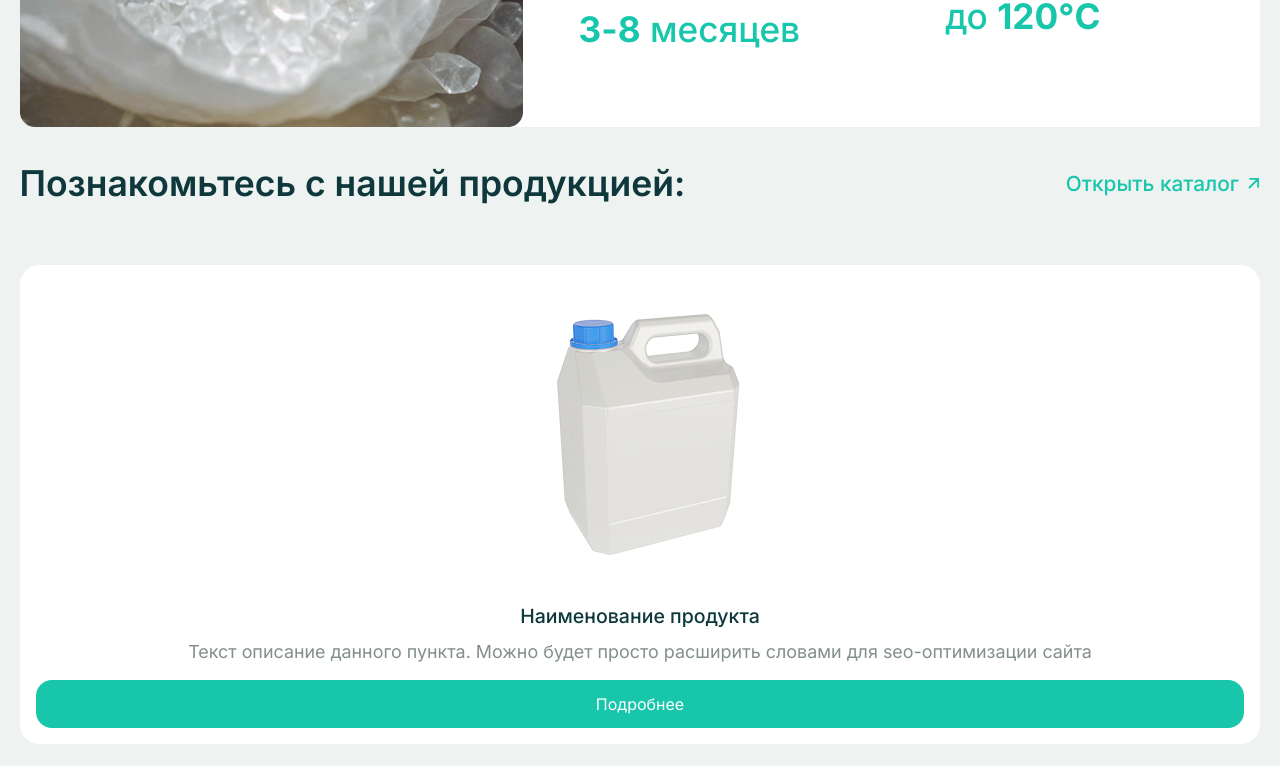
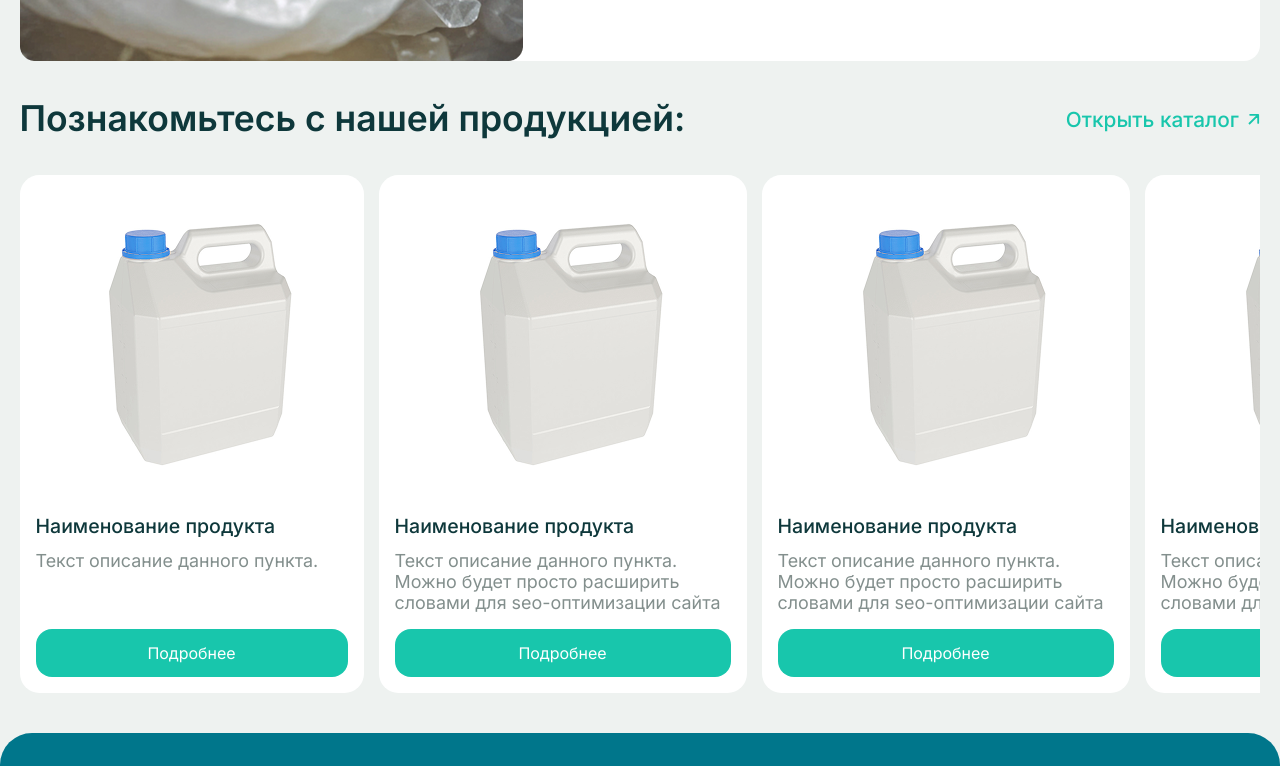
Before and after one commit to ferucci/Alfa-Line, a website built with Vite: page index.html in a window 1280 px wide. Shown: the part 1837-2603 px from the top of the page. Built offline with nearby package versions, Linux system fonts and the light colour scheme.

Commit message:
Added swiper, and correct layout

```diff
--- a/index.html
+++ b/index.html
@@ -301,9 +301,29 @@
               </svg>
             </div>
           </div>
-          <ul class="products__list" role="list">
-            <li class="products__item product">
-              <img src="src/images/products/product.png" alt="image product">
+          <div class="swiper products-slider">
+            <ul class="swiper-wrapper products__list" role="list">
+              <li class="swiper-slide products__item product">
+                <div class="product__image-container">
+                  <img class="product__image  swiper-lazy" src="src/images/products/product.png" alt="image product">
+                </div>
+                <div class="product__content">
+                  <h5 class="product__title">
+                    Наименование продукта
+                  </h5>
+                  <p class="product__desc">
+                    Текст описание данного пункта.
+                  </p>
+                  <a href="#" class="product__btn action">
+                    Подробнее
+                  </a>
+                </div>
+              </li>
+              <li class="swiper-slide products__item product">
+                <div class="product__image-container">
+                  <img class="product__image  swiper-lazy" src="src/images/products/product.png" alt="image product">
+                </div>
+                <div class="product__content">
                   <h5 class="product__title">
                     Наименование продукта
                   </h5>
@@ -313,10 +333,64 @@
                   <a href="#" class="product__btn action">
                     Подробнее
                   </a>
+                </div>
+              </li>
+              <li class="swiper-slide products__item product">
+                <div class="product__image-container">
+                  <img class="product__image  swiper-lazy" src="src/images/products/product.png" alt="image product">
+                </div>
+                <div class="product__content">
+                  <h5 class="product__title">
+                    Наименование продукта
+                  </h5>
+                  <p class="product__desc">
+                    Текст описание данного пункта. Можно будет просто расширить словами для seo-оптимизации сайта
+                  </p>
+                  <a href="#" class="product__btn action">
+                    Подробнее
+                  </a>
+                </div>
+              </li>
+              <li class="swiper-slide products__item product">
+                <div class="product__image-container">
+                  <img class="product__image  swiper-lazy" src="src/images/products/product.png" alt="image product">
+                </div>
+                <div class="product__content">
+                  <h5 class="product__title">
+                    Наименование продукта
+                  </h5>
+                  <p class="product__desc">
+                    Текст описание данного пункта. Можно будет просто расширить словами для seo-оптимизации сайта
+                  </p>
+                  <a href="#" class="product__btn action">
+                    Подробнее
+                  </a>
+                </div>
+              </li>
+              <li class="swiper-slide products__item product">
+                <div class="product__image-container">
+                  <img class="product__image  swiper-lazy" src="src/images/products/product.png" alt="image product">
+                </div>
+                <div class="product__content">
+                  <h5 class="product__title">
+                    Наименование продукта
+                  </h5>
+                  <p class="product__desc">
+                    Текст описание данного пункта. Можно будет просто расширить словами для seo-оптимизации сайта
+                  </p>
+                  <a href="#" class="product__btn action">
+                    Подробнее
+                  </a>
+                </div>
               </li>
             </ul>
           </div>
         </div>
+      </div>
+    </section>
+
+    <section class="section spheres">
+
     </section>
   </main>
 
@@ -367,6 +441,7 @@
     </div>
   </footer>
   <div class="overlay"></div>
+
   <script type="module" src="/src/main.ts">
   </script>
 </body>
--- a/package.json
+++ b/package.json
@@ -9,8 +9,12 @@
     "preview": "vite preview"
   },
   "devDependencies": {
+    "@types/swiper": "^6.0.0",
     "sass-embedded": "^1.89.2",
     "typescript": "~5.8.3",
     "vite": "^6.3.5"
+  },
+  "dependencies": {
+    "swiper": "^11.2.10"
   }
 }
--- a/src/main.ts
+++ b/src/main.ts
@@ -1,3 +1,7 @@
+
+import Swiper from 'swiper';
+import type { SwiperOptions } from 'swiper/types';
+
 document.addEventListener('DOMContentLoaded', () => {
   const burger = document.querySelector<HTMLButtonElement>('.header__burger');
   const nav = document.querySelector<HTMLElement>('.header__nav');
@@ -37,4 +41,25 @@ document.addEventListener('DOMContentLoaded', () => {
     document.body.classList.remove('no-scroll');
     setTimeout(() => overlay.style.display = 'none', 300);
   });
+
+
+  const options: SwiperOptions = {
+    slidesPerView: "auto",
+    loop: true, // Бесконечный слайдер
+    centeredSlides: false,
+    spaceBetween: 15,
+    grabCursor: true, // Курсор-рука при наведении
+    // freeMode: true,
+    resistance: true, // Сопротивление при прокрутке
+    resistanceRatio: 0.85,
+
+    breakpoints: {
+      1400: {
+        slidesPerView: 4
+      }
+    }
+  }
+  new Swiper('.products-slider', options)
+
+
 });
--- a/src/scss/_global.scss
+++ b/src/scss/_global.scss
@@ -1,7 +1,7 @@
 @use 'mixins' as mixin;
 
 .section {
-  margin-bottom: clamp(1.5rem, 3vw, 3rem);
+  margin-bottom: clamp(2.5rem, 3vw, 5rem);
 }
 
 a {
--- a/src/scss/advantages.scss
+++ b/src/scss/advantages.scss
@@ -54,6 +54,10 @@
   }
 
   &__example {
+    .advantages__item {
+      background-color: transparent;
+    }
+
     .container {
       display: flex;
 
@@ -78,6 +82,8 @@
       background-color: $color-white;
       margin-left: -0.7rem;
       padding-left: 0.7rem;
+      border-top-right-radius: $border-radius-sm;
+      border-bottom-right-radius: $border-radius-sm;
 
       @include mixin.respond-to(medium-screens) {
         flex-direction: column;
@@ -87,6 +93,9 @@
         margin-left: 0;
         margin-top: -1rem;
         padding-top: 1rem;
+        border-top-right-radius: 0;
+        border-bottom-right-radius: $border-radius-sm;
+        border-bottom-left-radius: $border-radius-sm;
       }
     }
 
--- a/src/scss/hero.scss
+++ b/src/scss/hero.scss
@@ -22,7 +22,7 @@ $widthLargePicture: 860px;
   }
 
   &__title {
-    font-size: clamp(1.22rem, 5vw, 2.88rem);
+    font-size: clamp(1.22rem, 3vw, 2.88rem);
     max-width: 64rem;
     padding-top: 2.5rem;
     padding-left: 1rem;
--- a/src/scss/products.scss
+++ b/src/scss/products.scss
@@ -5,10 +5,13 @@
 
   &__top {
     display: flex;
-    align-items: center;
     justify-content: space-between;
+    gap: 0 2rem;
+    margin-bottom: clamp(2rem, 3vw, 4rem);
+  }
 
-    margin-bottom: clamp(4rem, 3vw, 2rem);
+  &__title {
+    text-align: start;
   }
 
   &__link {
@@ -19,28 +22,85 @@
     font-weight: 500;
     line-height: 25px;
     color: $color-primary;
+
+    svg {
+      flex-shrink: 0;
+    }
+  }
+
+  &__link-item {
+    font-size: clamp(.77rem, 2.5vw, 1.3rem);
+    text-wrap: nowrap;
+  }
+
+  .products-slider {
+    width: 100%;
+    overflow: hidden;
+    /* Важно для корректного отображения */
+  }
+
+  .swiper-wrapper {
+    display: flex;
+    align-items: stretch;
+    /* Чтобы слайды были одной высоты */
+  }
+
+  .swiper-slide {
+    width: auto;
+    /* Ширина будет определяться содержимым */
+    flex-shrink: 0;
+    /* Чтобы слайды не сжимались */
+    height: auto;
+    /* Высота по содержимому */
+    max-width: 23rem;
+
+    @include mixin.respond-to(handhelds) {
+      max-width: 20rem;
+    }
   }
 }
 
 .product {
   display: flex;
   align-items: center;
-  justify-content: center;
+  justify-content: space-between;
   flex-direction: column;
   background-color: $color-white;
   border-radius: 1.22rem;
   gap: 1.1rem;
   padding: 1rem;
 
+  &__content {
+    display: flex;
+    flex-direction: column;
+    flex-grow: 1;
+    gap: 1rem;
+    width: 100%;
+    /* Занимает всё доступное пространство */
+  }
+
+  &__image-container {
+    max-height: 20rem;
+
+    @include mixin.respond-to(tablet) {
+      max-height: 15rem;
+    }
+  }
+
+  &__image {
+    height: 100%;
+    margin: 0 auto;
+  }
+
   &__title {
     font-weight: 500;
     font-size: clamp(.8rem, 3vw, 1.22rem);
-
   }
 
   &__desc {
     @include mixin.textDescription();
     color: $color-desc-text;
+    flex-grow: 1;
   }
 
   &__btn {
```
Also changed, not shown: 2 other files. Lines whose indentation alone changed are shown as unchanged.
